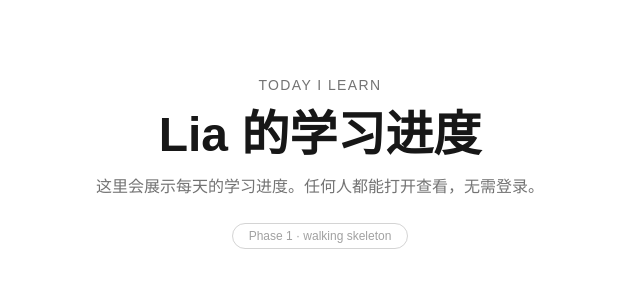
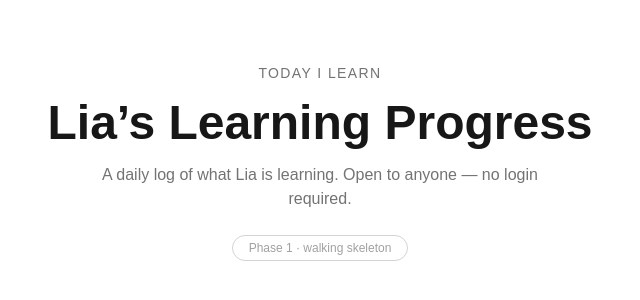
Before and after one commit to patelinadev/lia-til, a Next.js app in the folder web/: page / in a window 1280 px wide. Shown: the part 238-538 px from the top of the page, without its empty margins (320-960 px from the left). Built offline with nearby package versions, Linux system fonts and the light colour scheme.

Commit message:
content: translate landing page copy to English (pipeline test)

```diff
--- a/web/app/layout.tsx
+++ b/web/app/layout.tsx
@@ -14,7 +14,7 @@ const geistMono = Geist_Mono({
 
 export const metadata: Metadata = {
   title: "Lia · Today I Learn",
-  description: "Lia 的每日学习进度 —— 公开可见。",
+  description: "Lia's daily learning progress — publicly visible.",
 };
 
 export default function RootLayout({ children }: LayoutProps<"/">) {
--- a/web/app/page.tsx
+++ b/web/app/page.tsx
@@ -4,9 +4,9 @@ export default function Home() {
       <p className="text-sm font-medium uppercase tracking-widest text-neutral-500">
         Today I Learn
       </p>
-      <h1 className="text-4xl font-bold sm:text-5xl">Lia 的学习进度</h1>
+      <h1 className="text-4xl font-bold sm:text-5xl">Lia&rsquo;s Learning Progress</h1>
       <p className="max-w-md text-neutral-500">
-        这里会展示每天的学习进度。任何人都能打开查看，无需登录。
+        A daily log of what Lia is learning. Open to anyone &mdash; no login required.
       </p>
       <p className="mt-2 rounded-full border border-neutral-300 px-4 py-1 text-xs text-neutral-400 dark:border-neutral-700">
         Phase 1 · walking skeleton
```
